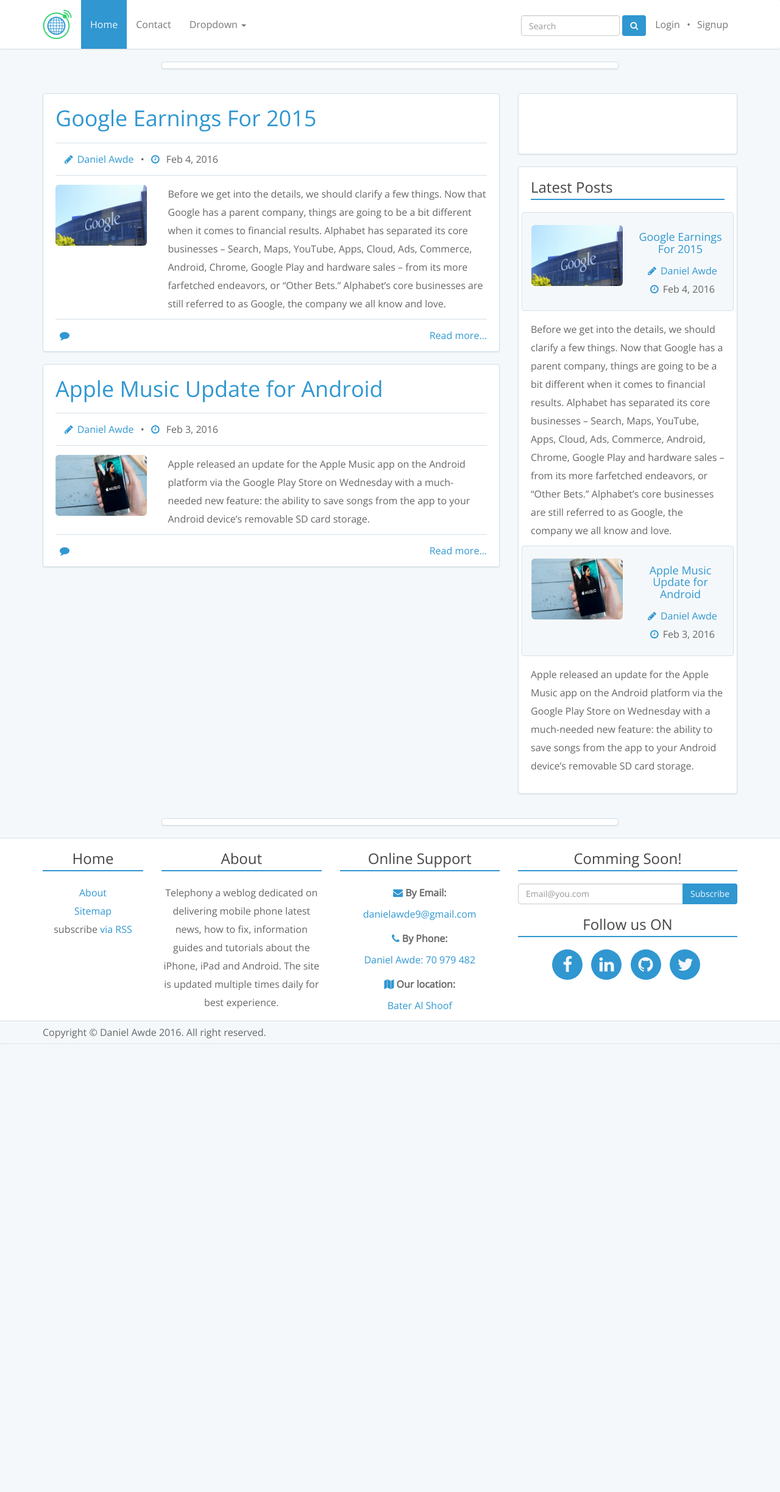
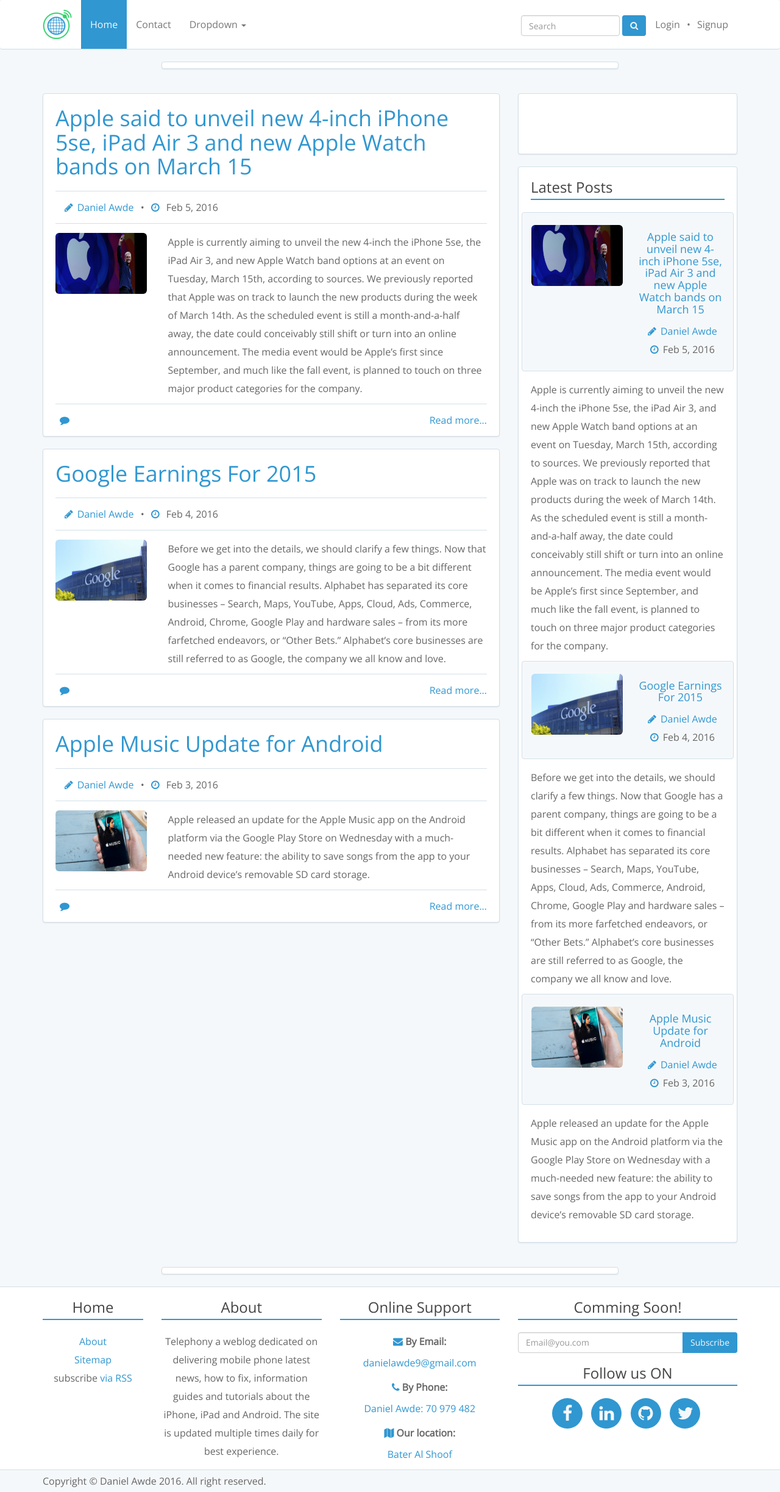
Before and after one commit to Telephony-lebanon/telephony-lebanon.github.io, a Jekyll site: the page built from index.html, in a window 1280 px wide. Shown: the whole page at 61% size. Built offline with Jekyll 4.4.1, drawn with Linux system fonts in a browser that asks for light colours; nearby versions of some CDN libraries; the list of posts is cut into pages by our own code; comment, search, counter and statistics services are not loaded; before the commit the page ends 1711 px from its top, so only the background shows below that.

Commit message:
new post

```diff
--- /dev/null
+++ b/_posts/2016-02-05-apple-said-to-unveil-new-4-inch-iPhone-5se-ipad-air-3-and-new-apple-watch-bands.md
@@ -0,0 +1,21 @@
+---
+title:  "Apple said to unveil new 4-inch iPhone 5se, iPad Air 3 and new Apple Watch bands on March 15"
+image: apple-iphone-5se-event.jpg
+---
+Apple is currently aiming to unveil the new 4-inch the iPhone 5se, the iPad Air 3, and new Apple Watch band options at an event on Tuesday, March 15th, according to sources. We previously reported that Apple was on track to launch the new products during the week of March 14th. As the scheduled event is still a month-and-a-half away, the date could conceivably still shift or turn into an online announcement. The media event would be Apple’s first since September, and much like the fall event, is planned to touch on three major product categories for the company.
+
+###iPhone 5se
+![iPhone 5se leak](/img/iPhone-5se-leak.jpg "iPhone 5se vs iPhone 5"){: .img-responsive}
+
+If the rumors are accurate, the iPhone 5se should give customers who prefer smaller form factors something to be excited about. The handset will have a four-inch screen like the iPhone 5s, but run Apple’s in-house designed 64-bit A9 chip.
+
+![Apple iPad Air 3](/img/iPad-Air-3-case-leak.jpg "iPad Air 3 case"){: .img-responsive}
+
+As for the iPad Air 3, claimed design drawings suggest the 9.7-inch tablet refresh boasts four speakers and the Smart Connector like the iPad Pro. It could also support the Apple Pencil and have a LED flash on the back.
+
+![Apple New Brand Watch](/img/new-Apple-Watch.png "New Apple Watch Brand"){: .img-responsive}
+
+>The new band lines will include multiple new colors for the rubberized Sport Bands, new Hermes bands, a Space Black version of the Milanese Loop, and an entirely new band line made of a new material
+
+reads the report.
+Source: [9To5Mac](http://9to5mac.com/2016/02/02/march-15-event-4-inch-phone-new-ipad-apple-watch/)
--- a/css/main.css
+++ b/css/main.css
@@ -364,6 +364,9 @@
     box-shadow: 0px 1px 2px rgba(0, 0, 0, 0.09), 0px 0px 2px 2px rgba(255, 255, 255, 0.5) inset, 0px 0px 5px 5px rgba(255, 255, 255, 0.4) inset;
     -moz-box-shadow:0px 1px 2px rgba(0, 0, 0, 0.09), 0px 0px 2px 2px rgba(255, 255, 255, 0.5) inset, 0px 0px 5px 5px rgba(255, 255, 255, 0.4) inset;
     -webkit-box-shadow:0px 1px 2px rgba(0, 0, 0, 0.09), 0px 0px 2px 2px rgba(255, 255, 255, 0.5) inset, 0px 0px 5px 5px rgba(255, 255, 255, 0.4) inset;
+    -webkit-box-sizing: border-box;
+    -moz-box-sizing: border-box;
+    box-sizing: border-box;
 }
 
 a.header{
```
Also changed, not shown: img/apple-iphone-5se-event.jpg (added), img/iPad-Air-3-case-leak.jpg (added), img/iPhone-5se-leak.jpg (added), img/new-Apple-Watch.png (added).
